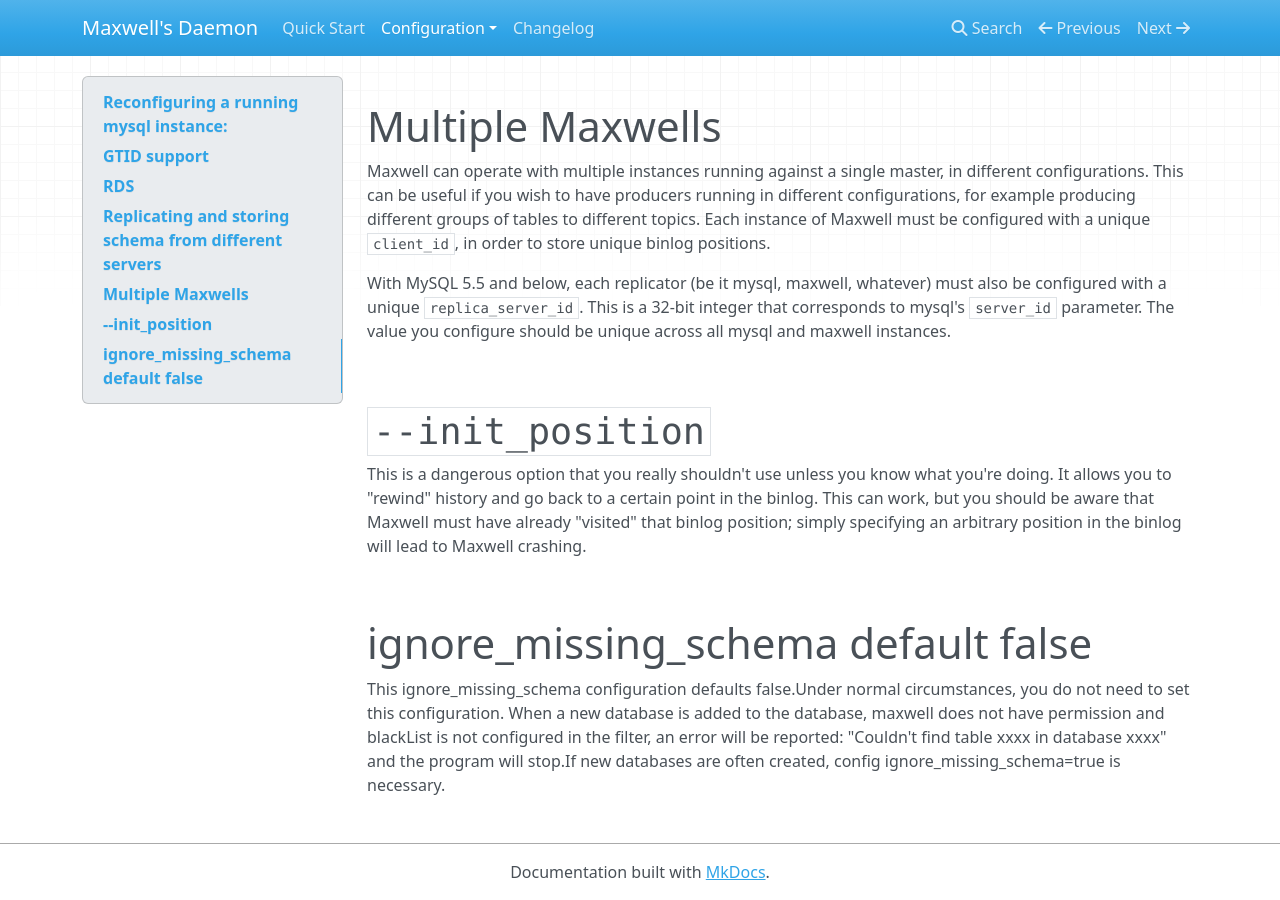
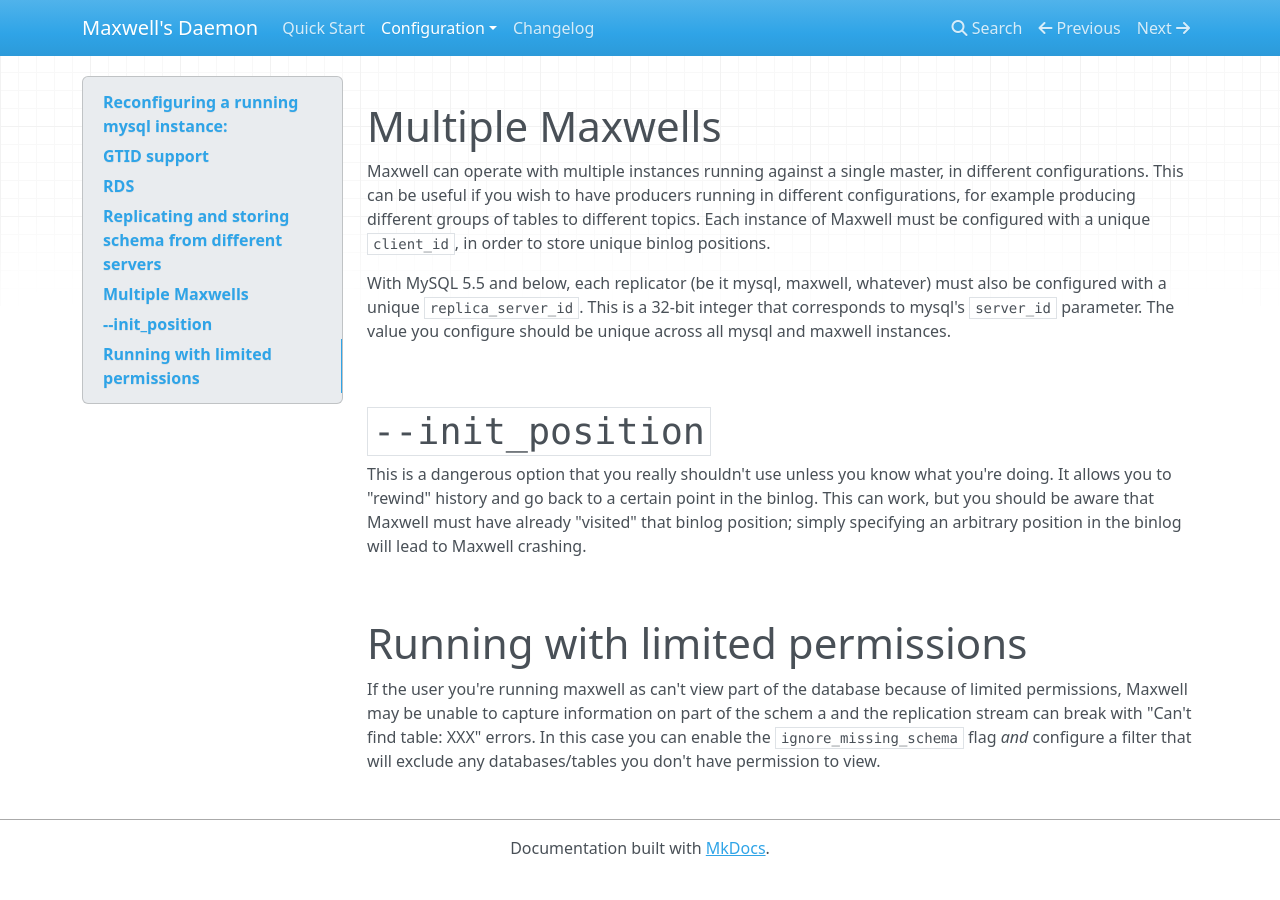
Before and after one commit to zendesk/maxwell, an MkDocs documentation site: the page built from docs/docs/deployment.md, in a window 1280 px wide and 900 px high, scrolled down 1269 px. Built offline with MkDocs 1.6.1, drawn with Linux system fonts in a browser that asks for light colours; nearby versions of some CDN libraries; after the commit the page ends 2145 px from its top, so only the background shows below that.

Commit message:
polish up PR

```diff
--- a/docs/docs/deployment.md
+++ b/docs/docs/deployment.md
@@ -75,10 +75,10 @@
 in the binlog will lead to Maxwell crashing.
 
 
-# ignore_missing_schema  default false
+# Running with limited permissions
 
-This ignore_missing_schema configuration defaults false.Under normal circumstances,
-you do not need to set this configuration.
-When a new database is added to the database, maxwell does not have permission and blackList
-is not configured in the filter, an error will be reported: "Couldn't find table xxxx in database xxxx"
- and the program will stop.If new databases are often created, config ignore_missing_schema=true is necessary.
+If the user you're running maxwell as can't view part of the database because of limited
+permissions, Maxwell may be unable to capture information on part of the schem a and
+the replication stream can break with "Can't find table: XXX" errors.  In this case
+you can enable the `ignore_missing_schema` flag *and* configure a filter that will exclude
+any databases/tables you don't have permission to view.
```
Also changed, not shown: 3 other files.
